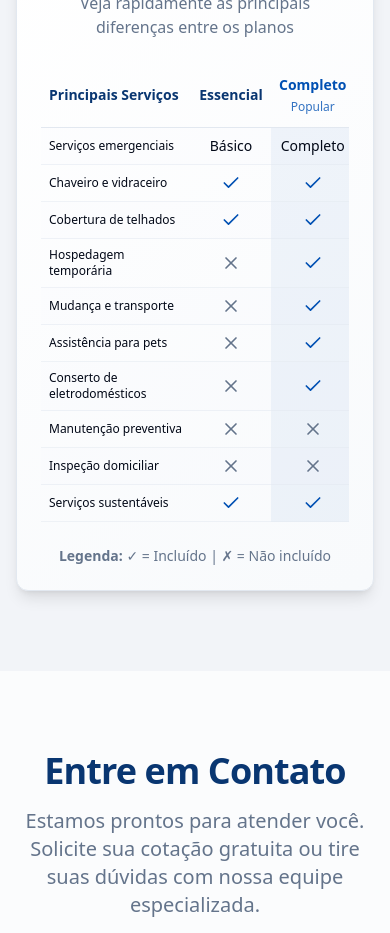
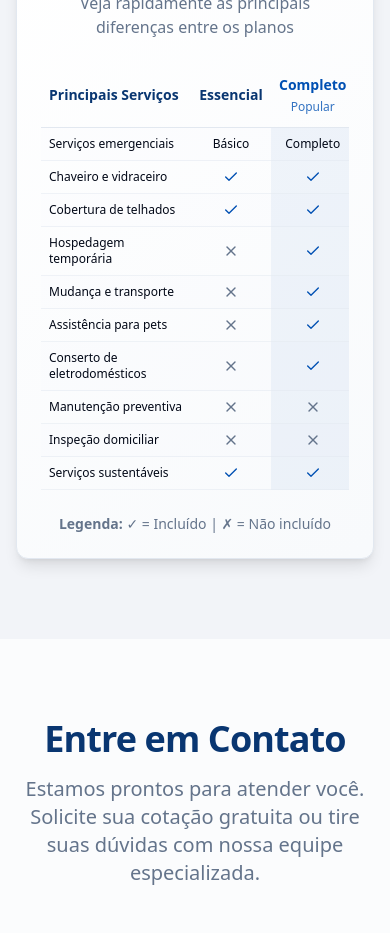
Before and after one commit to mktfun/seu-produto-landing-39, a React (Vite) app: page / in a window 390 px wide. Shown: the part 5940-6873 px from the top of the page. Built offline with nearby package versions, Linux system fonts and the light colour scheme.

Commit message:
Make table icons responsive
cgen-cb335edb4abc4c228d26e9d85fc7843f

```diff
--- a/src/components/PlansComparisonTable.tsx
+++ b/src/components/PlansComparisonTable.tsx
@@ -75,12 +75,12 @@ const PlansComparisonTable = () => {
   const renderValue = (value: boolean | string) => {
     if (typeof value === "boolean") {
       return value ? (
-        <Check className="w-5 h-5 text-primary mx-auto" />
+        <Check className="w-4 h-4 sm:w-5 sm:h-5 text-primary mx-auto" />
       ) : (
-        <X className="w-5 h-5 text-muted-foreground mx-auto" />
+        <X className="w-4 h-4 sm:w-5 sm:h-5 text-muted-foreground mx-auto" />
       );
     }
-    return <span className="text-sm font-medium text-center block">{value}</span>;
+    return <span className="text-xs sm:text-sm font-medium text-center block">{value}</span>;
   };
 
   return (
```
